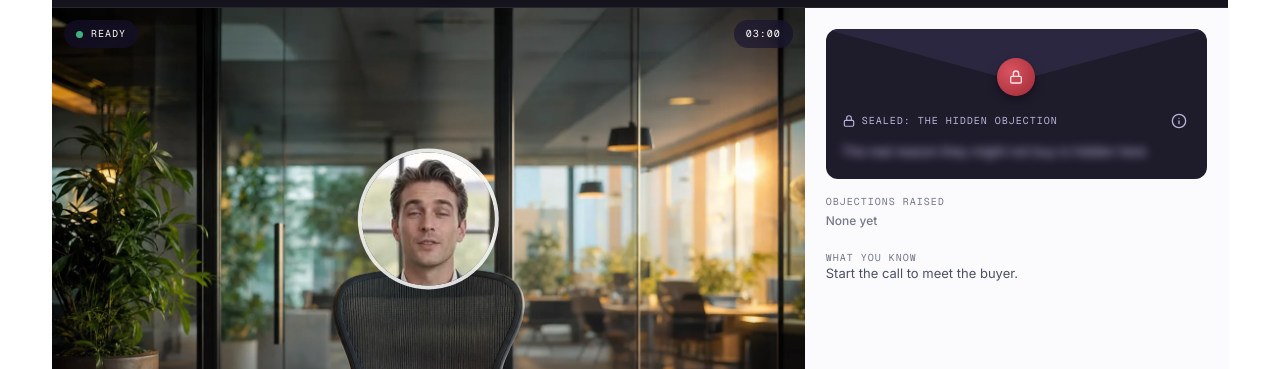
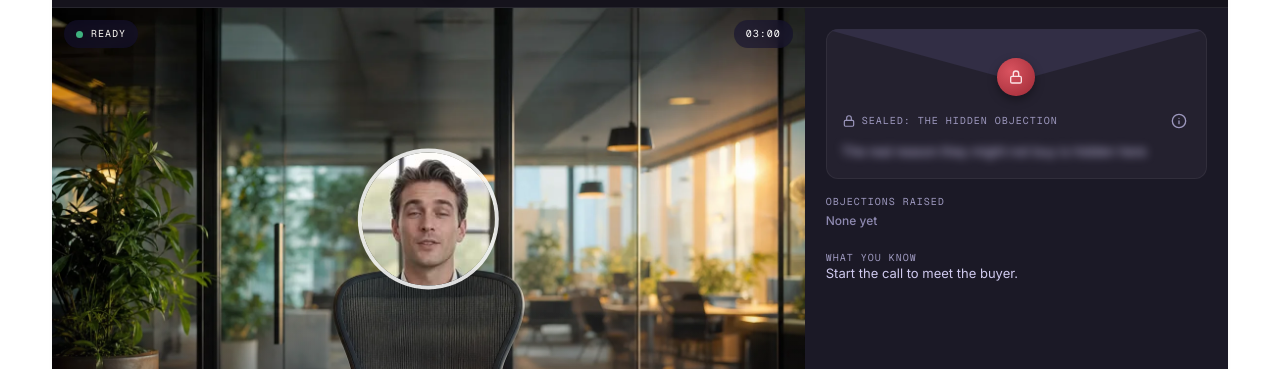
Before and after one commit to spatius-ai/sales-roleplay, a website built with Vite: page web/index.html in a window 1280 px wide. Shown: the part 431-800 px from the top of the page. Built offline with nearby package versions, Linux system fonts and the light colour scheme; no server answers; files whose address does not match are found by name.

Commit message:
A late-call look: the panel continues the dark gauge band

```diff
--- a/web/src/roleplay.css
+++ b/web/src/roleplay.css
@@ -189,3 +189,13 @@
   .secret.found .seal, .secret.missed .seal { transform: translate(-50%, -50%) scale(0) rotate(-40deg); opacity: 0; }
   .secret.found, .secret.missed { padding-top: 16px; min-height: 0; transition: padding 500ms 300ms; }
   .secret.found p { font: 500 15px/1.45 var(--hp-font-sans); }
+  /* ---------- mood: a late call. The panel continues the dark gauge band, so the whole stage reads as one ---------- */
+  .panel { background: #1B1926; color: #E9E6F7; }
+  .panel .k { color: #9C97BD; }
+  .panel .info-btn { color: #9C97BD; } .panel .info-btn:hover, .panel .info-btn[aria-expanded="true"] { background: #2B2740; color: #fff; }
+  .panel .info-box { background: #24212F; color: #CFC9EE; } .panel .info-box b { color: #fff; }
+  .secret { background: #24212F; box-shadow: inset 0 0 0 1px rgb(255 255 255 / .06); }
+  .secret .flap { background: #322E45; }
+  .objs span { background: rgb(240 162 58 / .16); color: #F6C98A; }
+  .objs .none { color: #8E89B0; }
+  .know { color: #CFC9EE; } .know b { color: #fff; }
```
